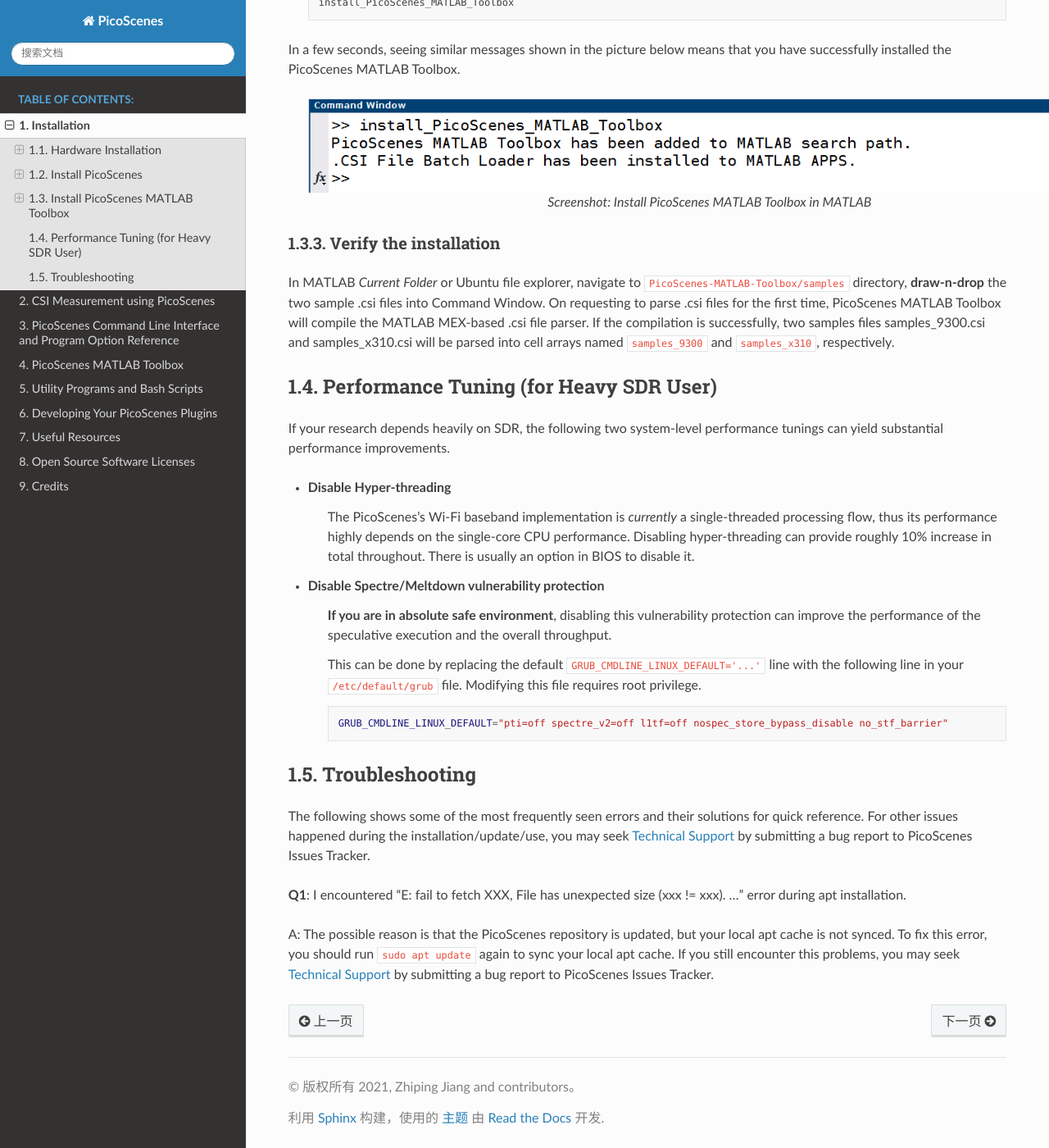
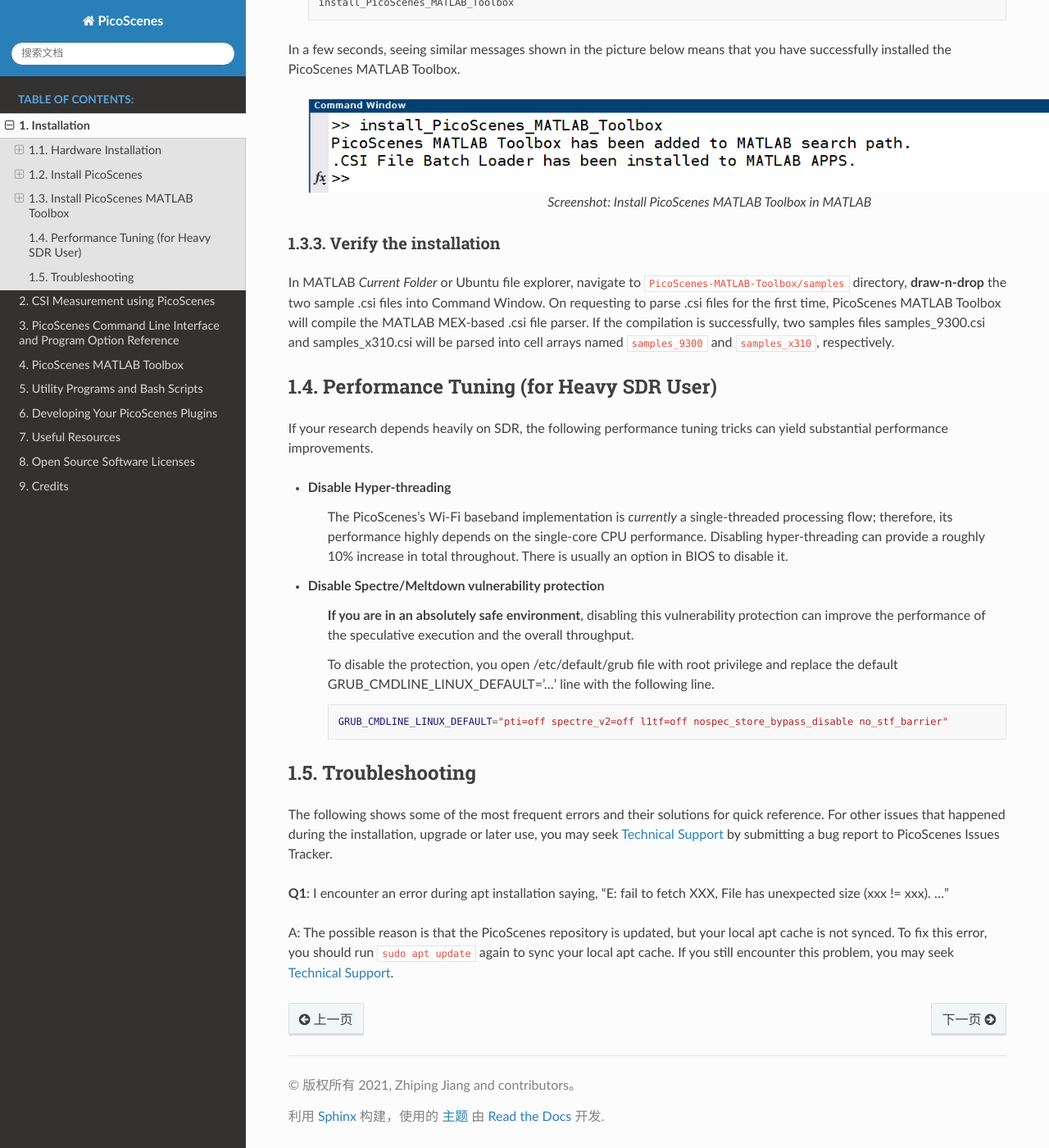
Before and after one commit to wifisensing/PicoScenes-Manual, a Sphinx documentation site: the page built from source/installation.rst, in a window 1280 px wide and 1400 px high, scrolled down 7174 px. Shown: the whole window at 82% size. Built offline with Sphinx 7.4.7 and the Read the Docs theme 2.0.0, drawn with Linux system fonts in a browser that asks for light colours.

Commit message:
installation finished

```diff
--- a/source/installation.rst
+++ b/source/installation.rst
@@ -251,15 +251,15 @@
 Performance Tuning (for Heavy SDR User)
 =========================================
 
-If your research depends heavily on SDR, the following two system-level performance tunings can yield substantial performance improvements.
+If your research depends heavily on SDR, the following performance tuning tricks can yield substantial performance improvements.
 
 - Disable Hyper-threading
-    The PicoScenes's Wi-Fi baseband implementation is *currently* a single-threaded processing flow, thus its performance highly depends on the single-core CPU performance. Disabling hyper-threading can provide roughly 10% increase in total throughout. There is usually an option in BIOS to disable it.
+    The PicoScenes's Wi-Fi baseband implementation is *currently* a single-threaded processing flow; therefore, its performance highly depends on the single-core CPU performance. Disabling hyper-threading can provide a roughly 10% increase in total throughout. There is usually an option in BIOS to disable it.
 
 - Disable Spectre/Meltdown vulnerability protection
-    **If you are in absolute safe environment**, disabling this vulnerability protection can improve the performance of the speculative execution and the overall throughput.
+    **If you are in an absolutely safe environment**, disabling this vulnerability protection can improve the performance of the speculative execution and the overall throughput.
 
-    This can be done by replacing the default ``GRUB_CMDLINE_LINUX_DEFAULT='...'`` line with the following line in your ``/etc/default/grub`` file. Modifying this file requires root privilege.
+    To disable the protection, you open /etc/default/grub file with root privilege and replace the default GRUB_CMDLINE_LINUX_DEFAULT='...' line with the following line.
 
     .. code-block:: bash
 
@@ -269,10 +269,9 @@
 Troubleshooting
 =================
 
-The following shows some of the most frequently seen errors and their solutions for quick reference.
-For other issues happened during the installation/update/use, you may seek :ref:`tech_support` by submitting a bug report to PicoScenes Issues Tracker.
+The following shows some of the most frequent errors and their solutions for quick reference. For other issues that happened during the installation, upgrade or later use, you may seek :ref:`tech_support` by submitting a bug report to PicoScenes Issues Tracker.
 
 
-**Q1**: I encountered "E: fail to fetch XXX, File has unexpected size (xxx != xxx). ..." error during apt installation.
+**Q1**: I encounter an error during apt installation saying, "E: fail to fetch XXX, File has unexpected size (xxx != xxx). ..."
 
-A: The possible reason is that the PicoScenes repository is updated, but your local apt cache is not synced. To fix this error, you should run ``sudo apt update`` again to sync your local apt cache. If you still encounter this problems, you may seek :ref:`tech_support` by submitting a bug report to PicoScenes Issues Tracker.
+A: The possible reason is that the PicoScenes repository is updated, but your local apt cache is not synced. To fix this error, you should run ``sudo apt update`` again to sync your local apt cache. If you still encounter this problem, you may seek :ref:`tech_support`.
```
